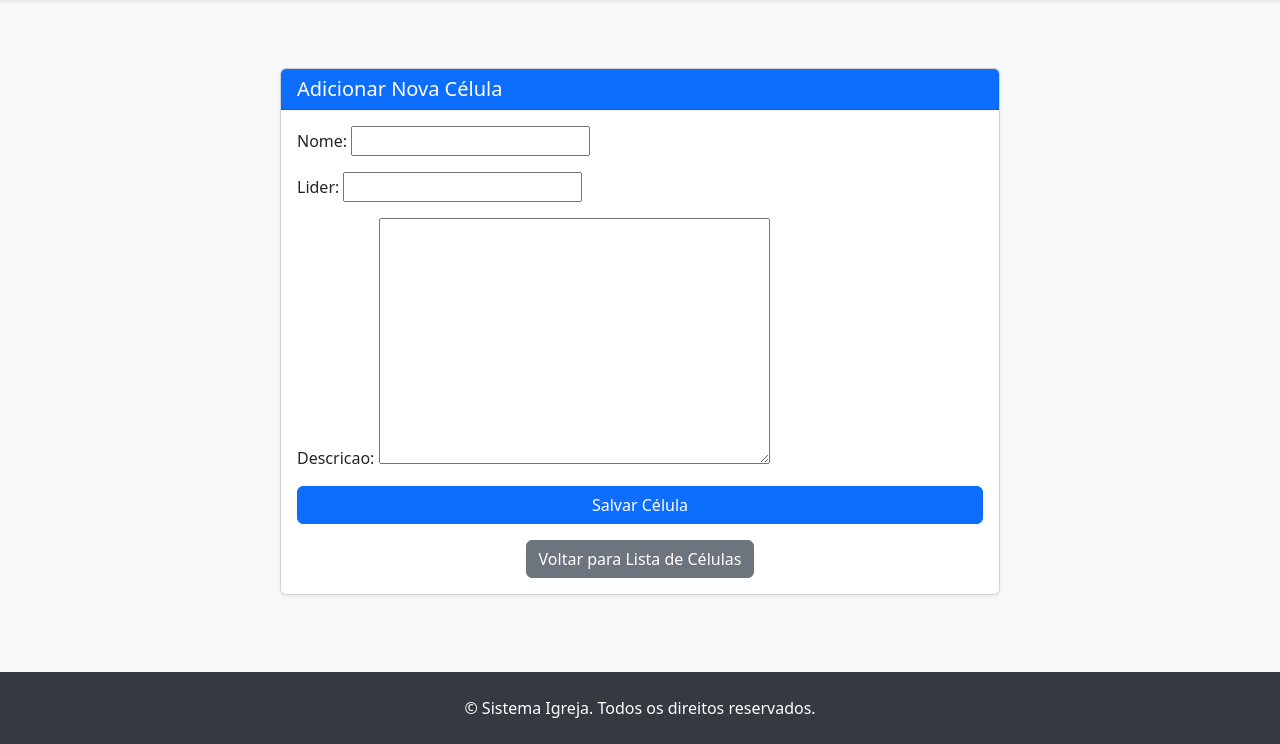
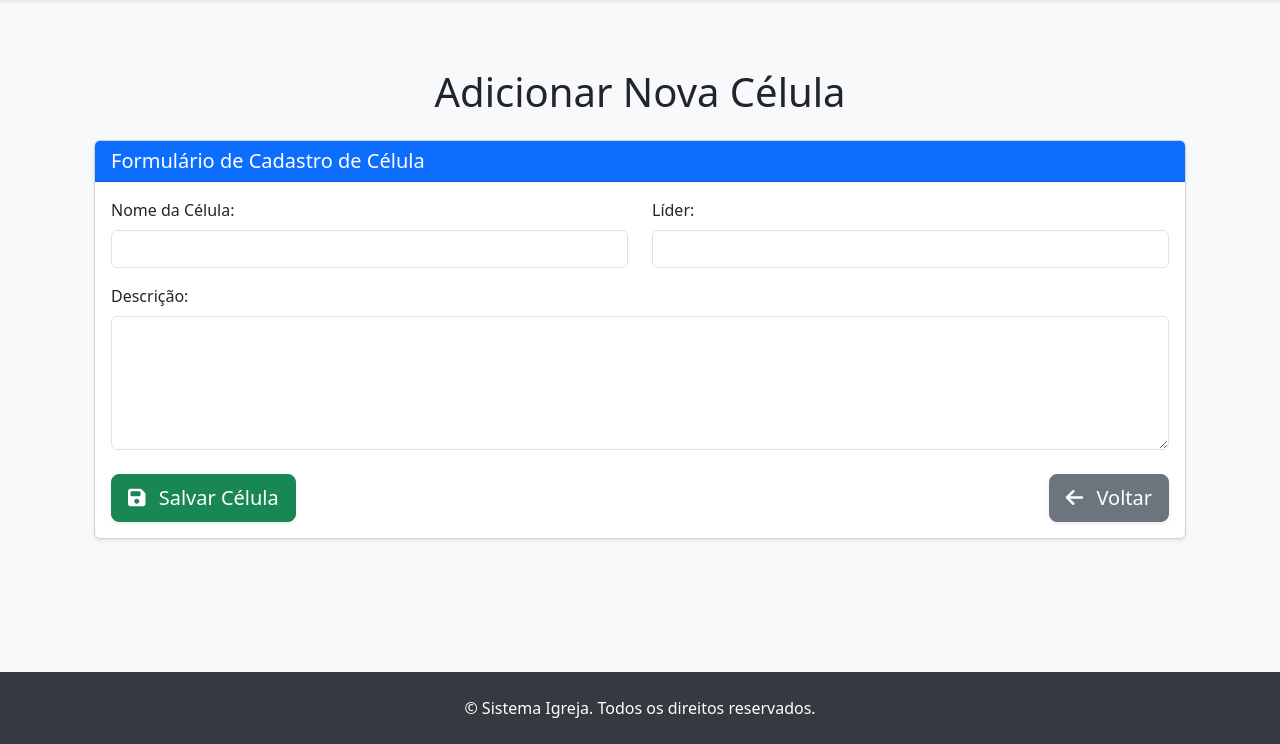
Before and after one commit to Marcos415/sistema_igreja, a Django app: page /gestao/celulas/adicionar/ in a window 1280 px wide. Shown: the part 56-800 px from the top of the page. Run offline with Django 5.2, Linux system fonts and the light colour scheme; some libraries are stand-ins or nearby versions.

Commit message:
UI: Refine layout for adicionar_celula.html (title, description, button alignment)

```diff
--- a/membros/templates/membros/adicionar_celula.html
+++ b/membros/templates/membros/adicionar_celula.html
@@ -1,16 +1,13 @@
 {% extends 'base.html' %}
+{% load widget_tweaks %}
 
 {% block title %}Adicionar Célula{% endblock %}
 
 {% block content %}
 <div class="container mt-5">
-    <div class="row justify-content-center">
-        <div class="col-md-8">
-            <div class="card shadow-sm">
-                <div class="card-header bg-primary text-white">
-                    <h5 class="mb-0">Adicionar Nova Célula</h5>
-                </div>
-                <div class="card-body">
+    {# Título movido para fora do card e centralizado #}
+    <h1 class="mb-4 text-center">Adicionar Nova Célula</h1>
+
     {% if messages %}
         <div class="mb-4">
             {% for message in messages %}
@@ -22,18 +19,49 @@
         </div>
     {% endif %}
 
+    <div class="card shadow-sm mb-4">
+        <div class="card-header bg-primary text-white">
+            <h5 class="mb-0">Formulário de Cadastro de Célula</h5>
+        </div>
+        <div class="card-body">
             <form method="post">
                 {% csrf_token %}
-                        {{ form.as_p }} {# Renderiza o formulário como parágrafos #}
-                        <div class="d-grid gap-2">
-                            <button type="submit" class="btn btn-primary">Salvar Célula</button>
+
+                <div class="row mb-3">
+                    <div class="col-md-6">
+                        <label for="{{ form.nome.id_for_label }}" class="form-label">Nome da Célula:</label>
+                        {{ form.nome|add_class:"form-control" }}
+                        {% if form.nome.errors %}
+                            <div class="text-danger small">{{ form.nome.errors }}</div>
+                        {% endif %}
+                    </div>
+                    <div class="col-md-6">
+                        <label for="{{ form.lider.id_for_label }}" class="form-label">Líder:</label>
+                        {{ form.lider|add_class:"form-control" }}
+                        {% if form.lider.errors %}
+                            <div class="text-danger small">{{ form.lider.errors }}</div>
+                        {% endif %}
+                    </div>
+                </div>
+
+                {# Descrição agora com label acima e dentro de um mb-3 #}
+                <div class="mb-3">
+                    <label for="{{ form.descricao.id_for_label }}" class="form-label">Descrição:</label>
+                    {{ form.descricao|add_class:"form-control"|attr:"rows:5" }}
+                    {% if form.descricao.errors %}
+                        <div class="text-danger small">{{ form.descricao.errors }}</div>
+                    {% endif %}
+                </div>
+
+                <div class="d-flex justify-content-between mt-4">
+                    <button type="submit" class="btn btn-success btn-lg shadow-sm">
+                        <i class="fas fa-save me-2"></i> Salvar Célula
+                    </button>
+                    <a href="{% url 'membros:listar_celulas' %}" class="btn btn-secondary btn-lg shadow-sm">
+                        <i class="fas fa-arrow-left me-2"></i> Voltar
+                    </a>
                 </div>
             </form>
-                    <div class="mt-3 text-center">
-                        <a href="{% url 'membros:listar_celulas' %}" class="btn btn-secondary">Voltar para Lista de Células</a>
-                    </div>
-                </div>
-            </div>
         </div>
     </div>
 </div>
```
Lines whose indentation alone changed are shown as unchanged.
